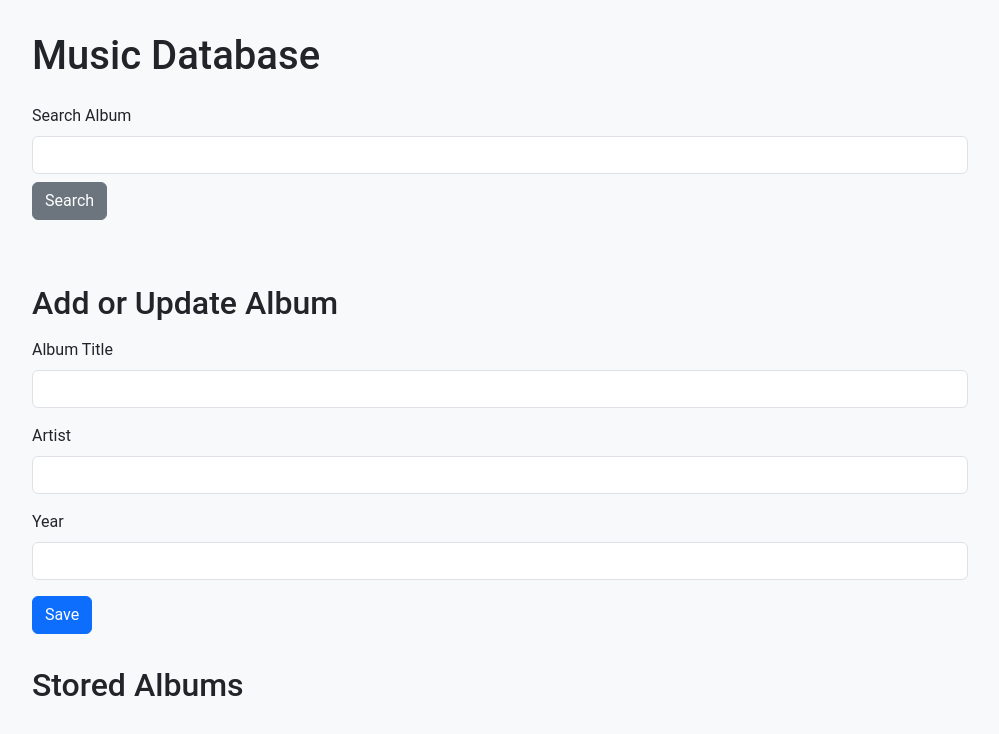
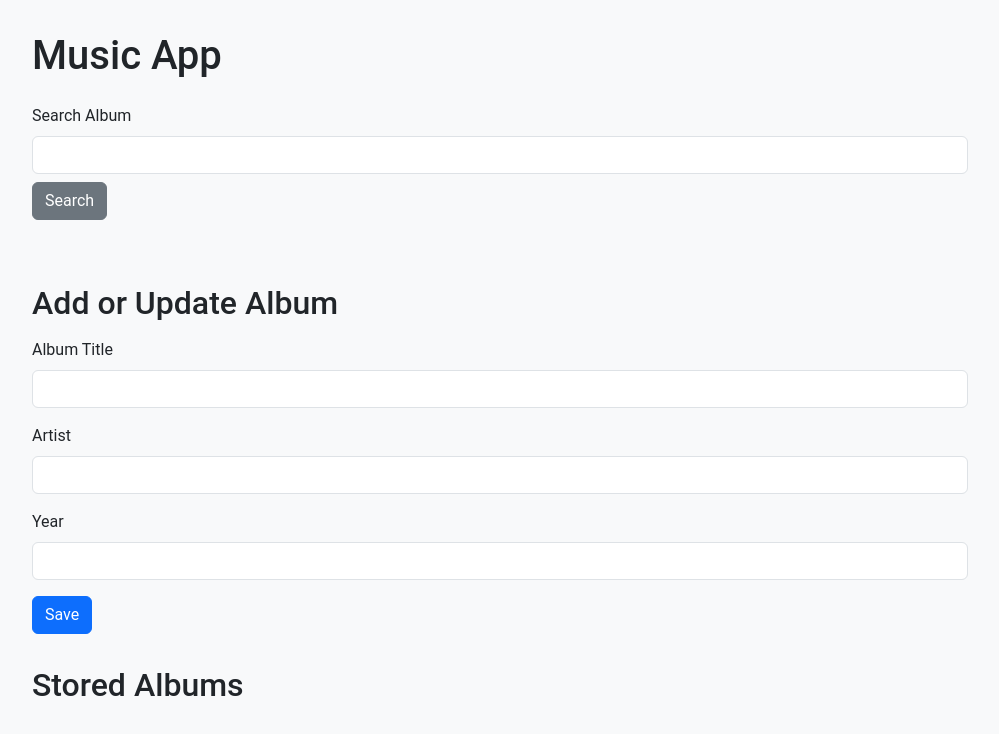
Before and after one commit to fernandochvz/MusicApp, a website: page index.html in a window 1280 px wide. Shown: the whole page, without its empty margins (140-1139 px from the left). Drawn offline with nearby package versions, Linux system fonts and the light colour scheme; no server answers.

Commit message:
Title changed

```diff
--- a/index.html
+++ b/index.html
@@ -3,13 +3,13 @@
 <head>
     <meta charset="UTF-8">
     <meta name="viewport" content="width=device-width, initial-scale=1.0">
-    <title>Music Database</title>
+    <title>Music App</title>
     <link href="https://cdn.jsdelivr.net/npm/bootstrap@5.3.0-alpha1/dist/css/bootstrap.min.css" rel="stylesheet" integrity="sha384-KyZXEAg3QhqLMpG8r+Knujsl5/1fv/lWWLddq43ZSZzwWijI8PmCJMPKy+Wf1kD/" crossorigin="anonymous" />
     <link rel="stylesheet" href="style.css">
 </head>
 <body>
     <div class="container">
-        <h1>Music Database</h1>
+        <h1>Music App</h1>
         <div class="mb-3">
             <label for="search" class="form-label">Search Album</label>
             <input type="text" class="form-control" id="search">
```
